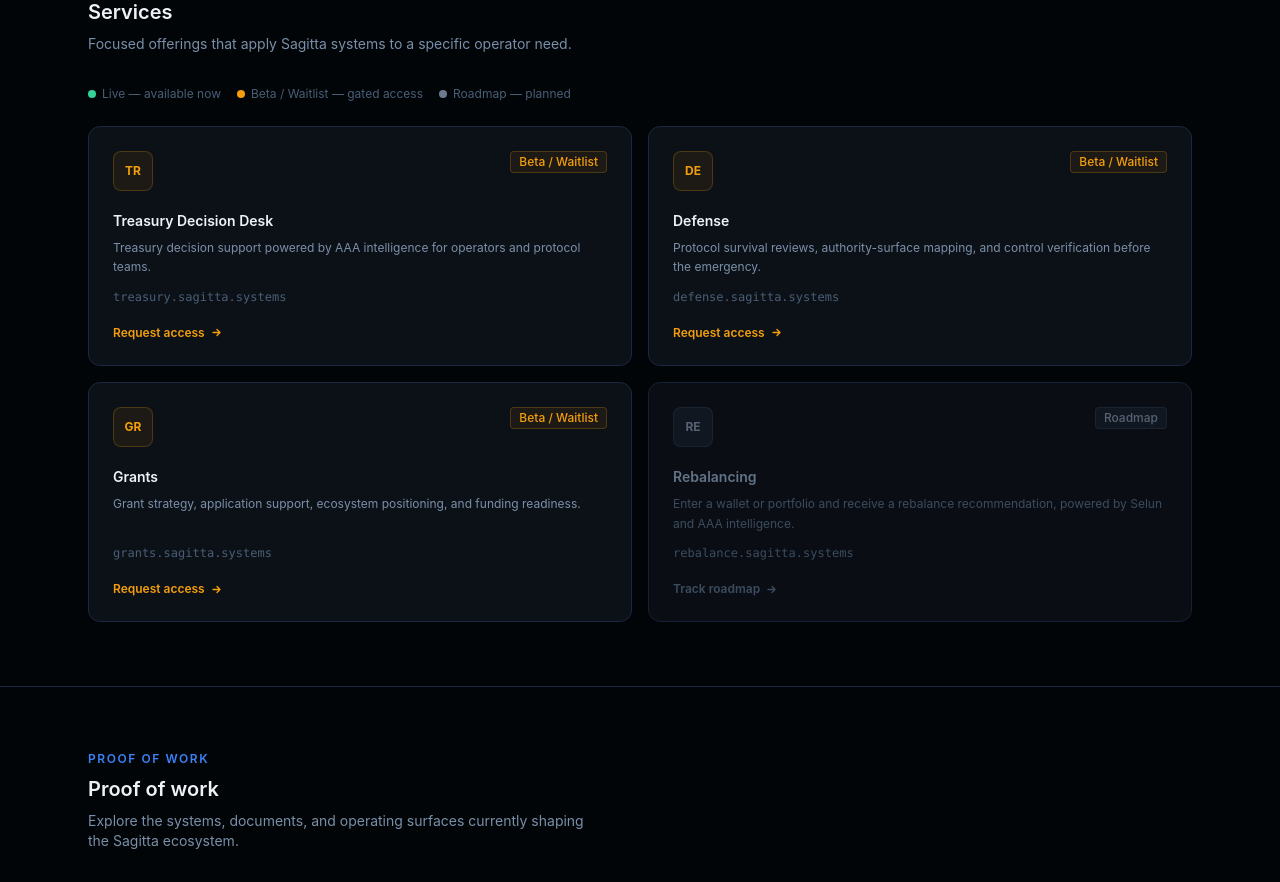
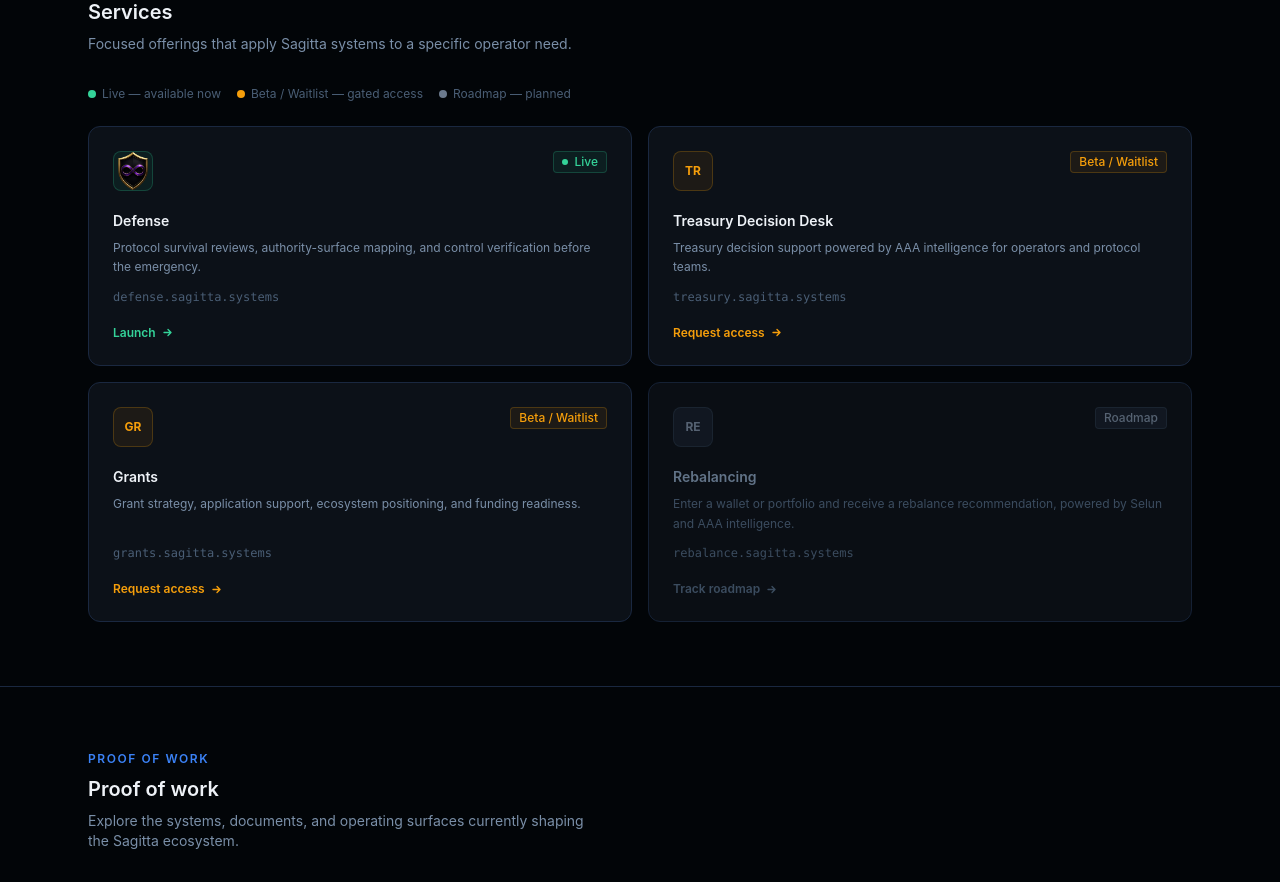
Before and after one commit to EnigmaCEO/Sagitta.Systems, a Next.js app: page / in a window 1280 px wide. Shown: the part 1980-2862 px from the top of the page. Built offline with nearby package versions, Linux system fonts and the light colour scheme.

Commit message:
Defense service is now live

```diff
--- a/src/data/content.ts
+++ b/src/data/content.ts
@@ -76,6 +76,18 @@ export const ecosystemItems: EcosystemItem[] = [
   },
   // Services
   {
+    name: "Defense",
+    shortName: "Defense",
+    description:
+      "Protocol survival reviews, authority-surface mapping, and control verification before the emergency.",
+    status: "Live",
+    group: "service",
+    subdomain: "defense.sagitta.systems",
+    href: "https://defense.sagitta.systems",
+    cta: "Launch",
+    logo: "/defense.png",
+  },
+  {
     name: "Treasury Decision Desk",
     shortName: "Treasury",
     description:
@@ -84,17 +96,6 @@ export const ecosystemItems: EcosystemItem[] = [
     group: "service",
     subdomain: "treasury.sagitta.systems",
     href: "https://treasury.sagitta.systems",
-    cta: "Request access",
-  },
-  {
-    name: "Defense",
-    shortName: "Defense",
-    description:
-      "Protocol survival reviews, authority-surface mapping, and control verification before the emergency.",
-    status: "Beta / Waitlist",
-    group: "service",
-    subdomain: "defense.sagitta.systems",
-    href: "https://defense.sagitta.systems",
     cta: "Request access",
   },
   {
```
Also changed, not shown: public/defense.png (added).
